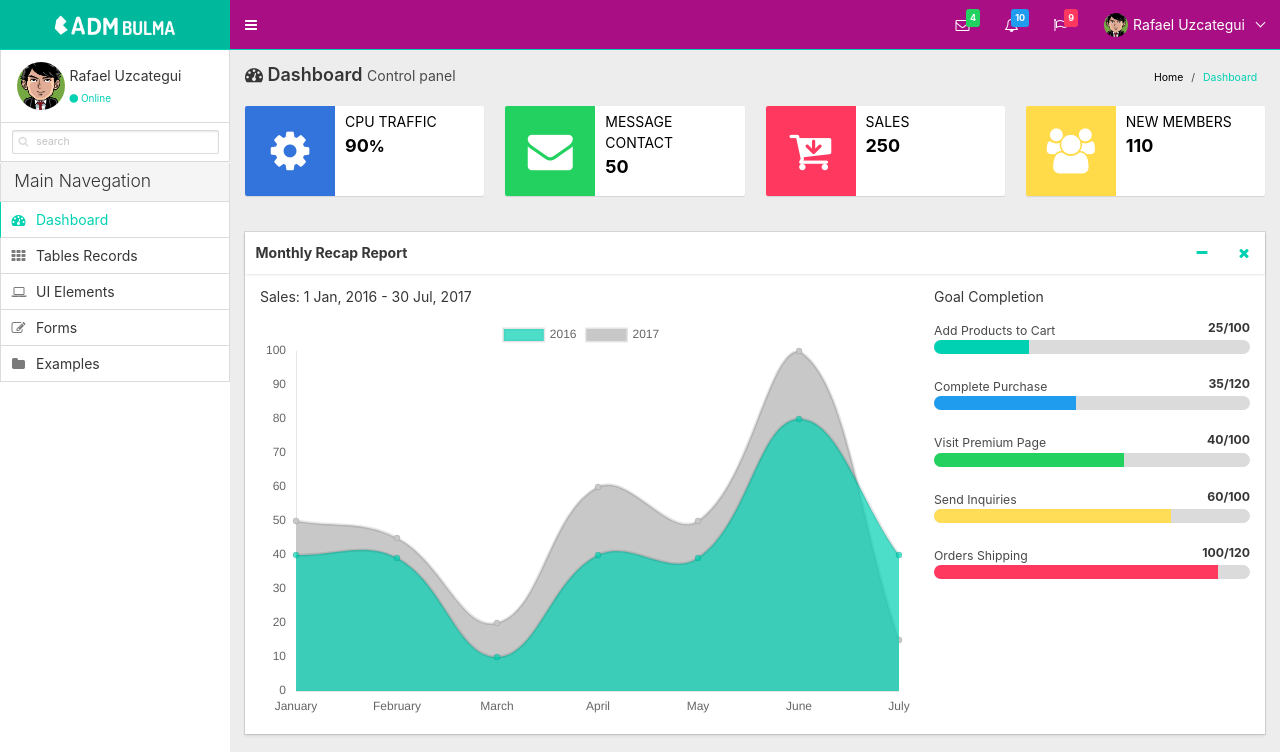
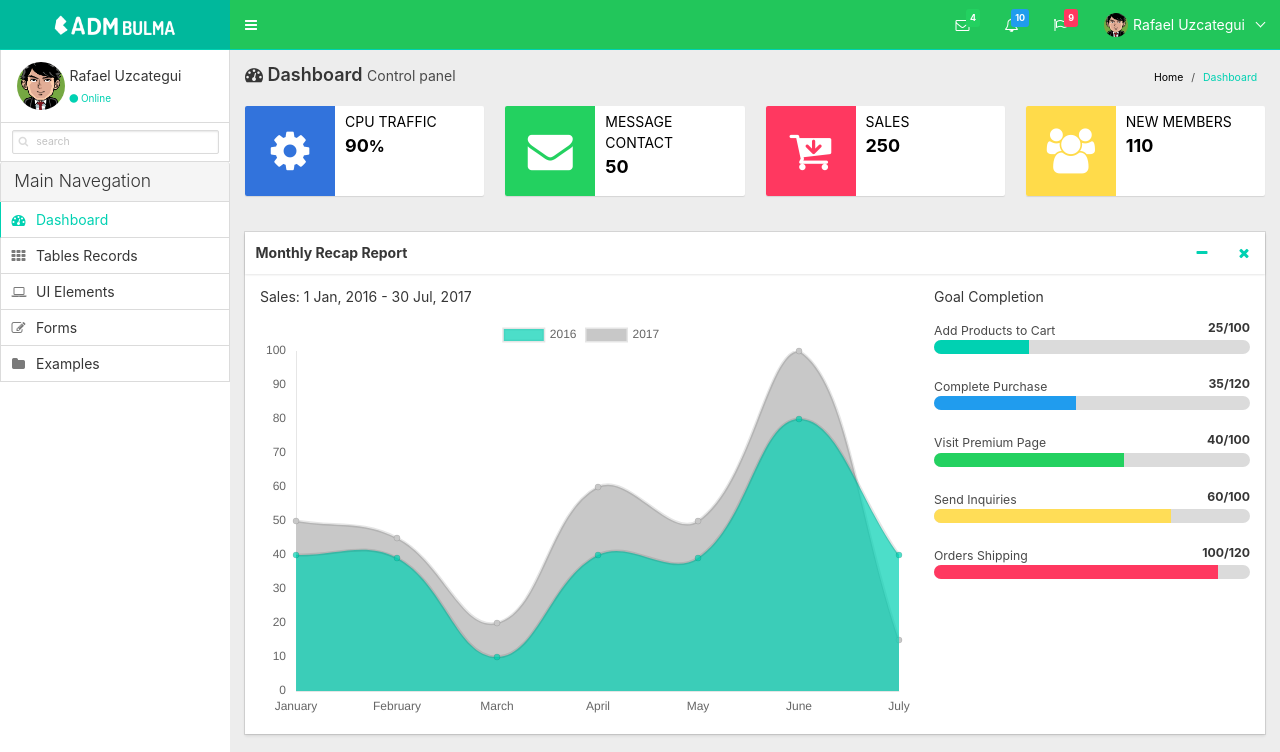
Before and after one commit to AdminBulma-Comunidad/AdminBulma, a plain HTML site: page dist/img/index.html in a window 1280 px wide. Shown: the top 752 px of the page. Drawn offline with nearby package versions, Linux system fonts and the light colour scheme; files that its build step writes are made by us from their sources; files whose address does not match are found by name.

```diff
--- a/dist/css/admin.css
+++ b/dist/css/admin.css
@@ -16,10 +16,6 @@
     background-color: transparent !important;
     padding: 14px 15px !important;
     color:#fff !important;
-}
-
-.is-primary{
-    background-color: #A90E84 !important;
 }
 
 .main-header .navbar-custom-menu{
```
